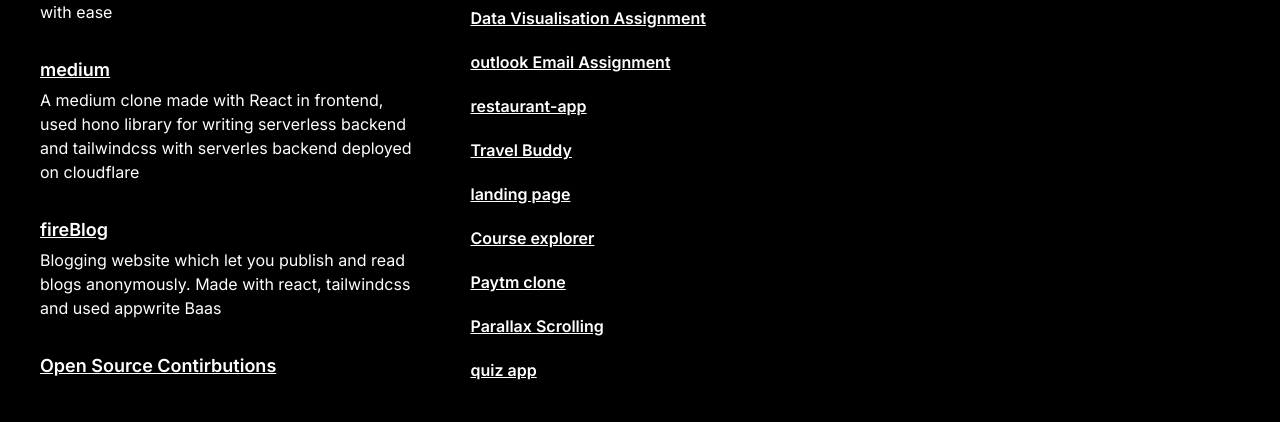
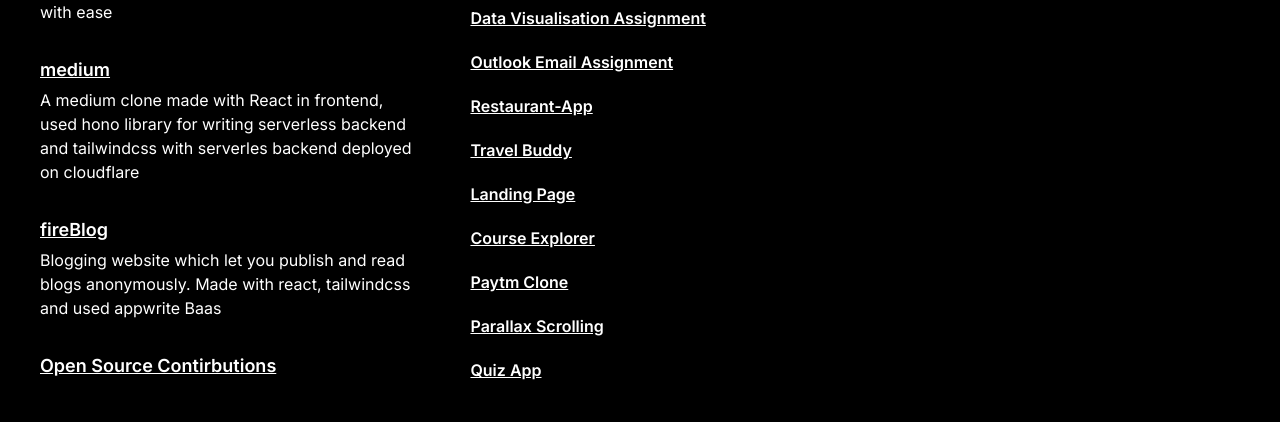
Before and after one commit to Parikshit2001/portfolio, a Next.js app: page / in a window 1280 px wide. Shown: the part 244-666 px from the top of the page. Built offline with nearby package versions, Linux system fonts and the light colour scheme.

Commit message:
Correct some styling

```diff
--- a/src/app/page.tsx
+++ b/src/app/page.tsx
@@ -66,12 +66,12 @@ export default function Home() {
       link: "https://data-visualisation-brown.vercel.app",
     },
     {
-      title: "outlook Email Assignment",
+      title: "Outlook Email Assignment",
       description: "",
       link: "https://outlook-clone-rho.vercel.app/",
     },
     {
-      title: "restaurant-app",
+      title: "Restaurant-App",
       description: "",
       link: "https://restaurant-app-tan-three.vercel.app/user",
     },
@@ -81,17 +81,17 @@ export default function Home() {
       link: "https://parikshit2001.github.io/travel-website/",
     },
     {
-      title: "landing page",
+      title: "Landing Page",
       description: "",
       link: "https://parikshit2001.github.io/landing-page/",
     },
     {
-      title: "Course explorer",
+      title: "Course Explorer",
       description: "",
       link: "https://cohort-web3.vercel.app/",
     },
     {
-      title: "Paytm clone",
+      title: "Paytm Clone",
       description: "",
       link: "https://paytm-frontend-omega.vercel.app/signin",
     },
@@ -101,7 +101,7 @@ export default function Home() {
       link: "https://parikshit2001.github.io/parallax-scrolling/",
     },
     {
-      title: "quiz app",
+      title: "Quiz App",
       description: "",
       link: "https://quiz-app-eta-eosin.vercel.app/",
     },
```
